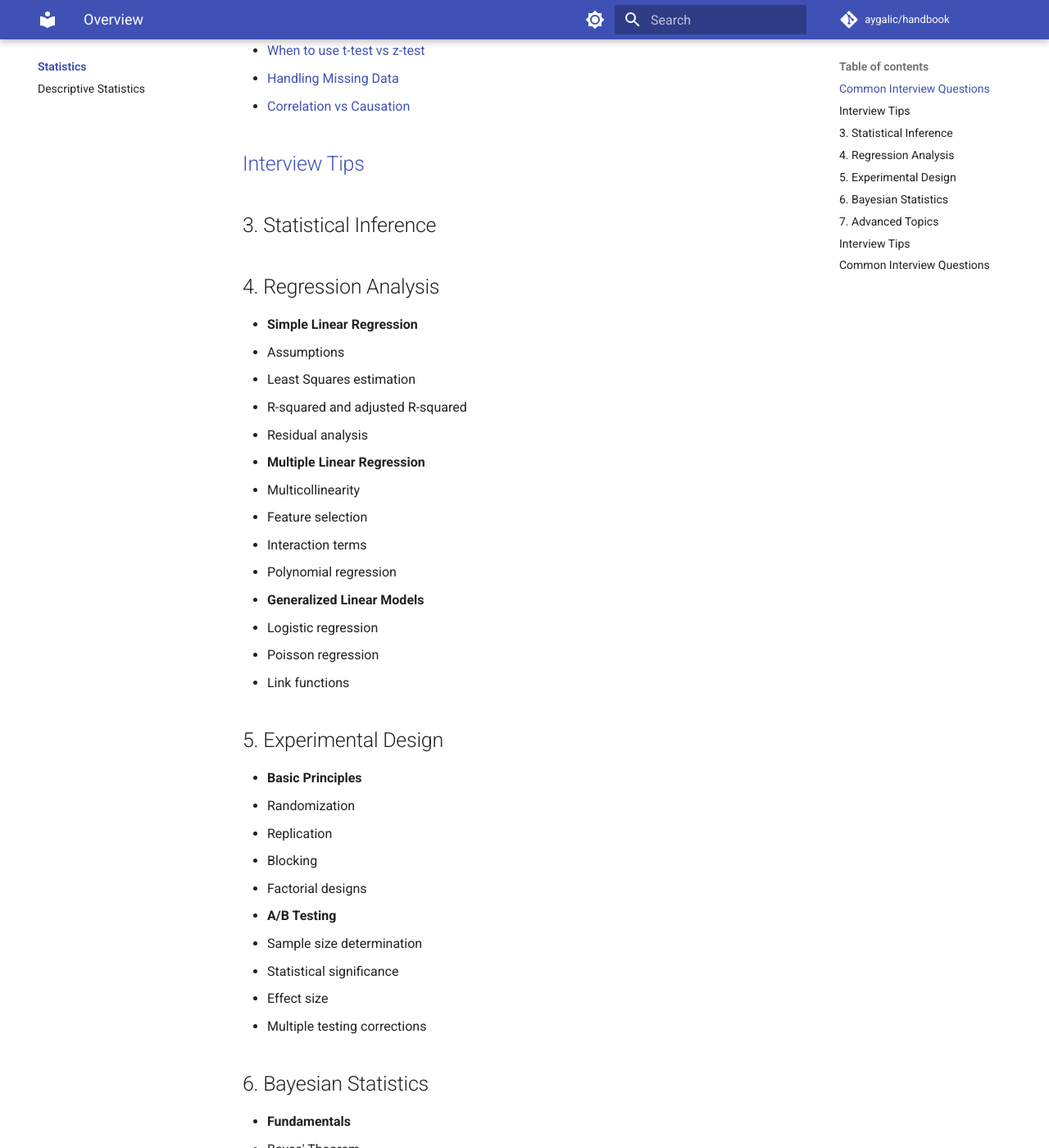
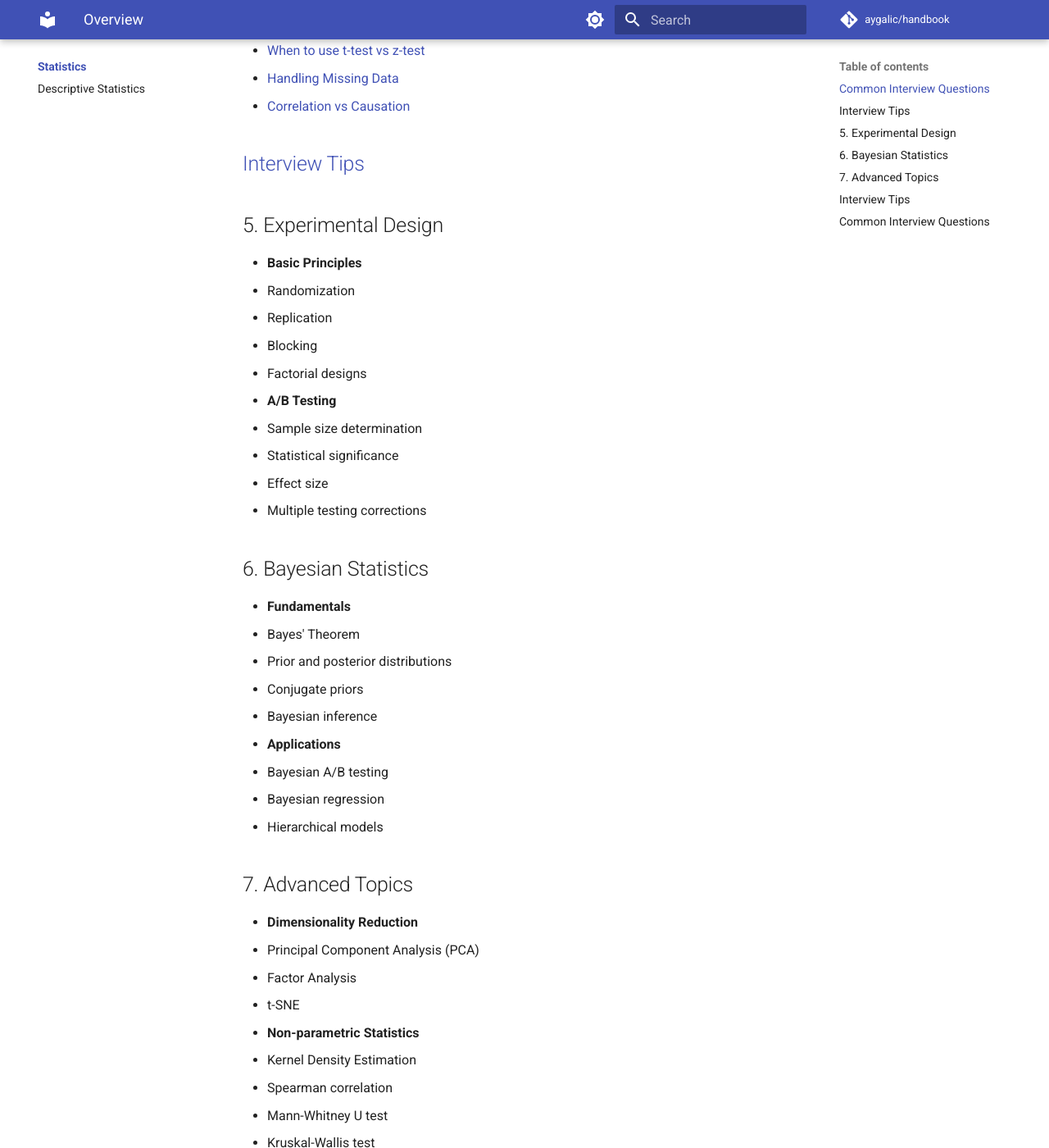
Before and after one commit to aygalic/handbook, an MkDocs documentation site: the page built from docs/statistics/index.md, in a window 1280 px wide and 1400 px high, scrolled down 538 px. Shown: the whole window at 82% size. Built offline with MkDocs 1.6.1 and Material for MkDocs 9.7.7, drawn with Linux system fonts in a browser that asks for light colours; comment, search, counter and statistics services are not loaded.

Commit message:
doc: regression analysis

```diff
--- a/docs/statistics/index.md
+++ b/docs/statistics/index.md
@@ -3,7 +3,7 @@
 1. [Descriptive Statistics](./1_descriptive_statistics/)
 2. [Probability Distributions](./2_probability_distributions/)
 3. [Statistical Inference](./3_statistical_inference/)
-4. [Regression Analysis]()
+4. [Regression Analysis](./4_regression_analysis/)
 5. [Experimental Design]()
 6. [Bayesian Statistics]()
 7. [Advanced Topics]()
@@ -16,28 +16,8 @@
 ## [Interview Tips](./interview-tips.md)
 
 
-## 3. Statistical Inference
 
 
-
-
-## 4. Regression Analysis
-- **Simple Linear Regression**
-  - Assumptions
-  - Least Squares estimation
-  - R-squared and adjusted R-squared
-  - Residual analysis
-
-- **Multiple Linear Regression**
-  - Multicollinearity
-  - Feature selection
-  - Interaction terms
-  - Polynomial regression
-
-- **Generalized Linear Models**
-  - Logistic regression
-  - Poisson regression
-  - Link functions
 
 ## 5. Experimental Design
 - **Basic Principles**
```
Also changed, not shown: docs/statistics/3_statistical_inference/index.md (+4 -4 lines), docs/statistics/4_regression_analysis/generalized_linear_models.md (added, +4 -0 lines), docs/statistics/4_regression_analysis/index.md (added, +5 -0 lines), docs/statistics/4_regression_analysis/multiple_linear_regression.md (added, +5 -0 lines), docs/statistics/4_regression_analysis/simple_linear_regression.md (added, +5 -0 lines).
